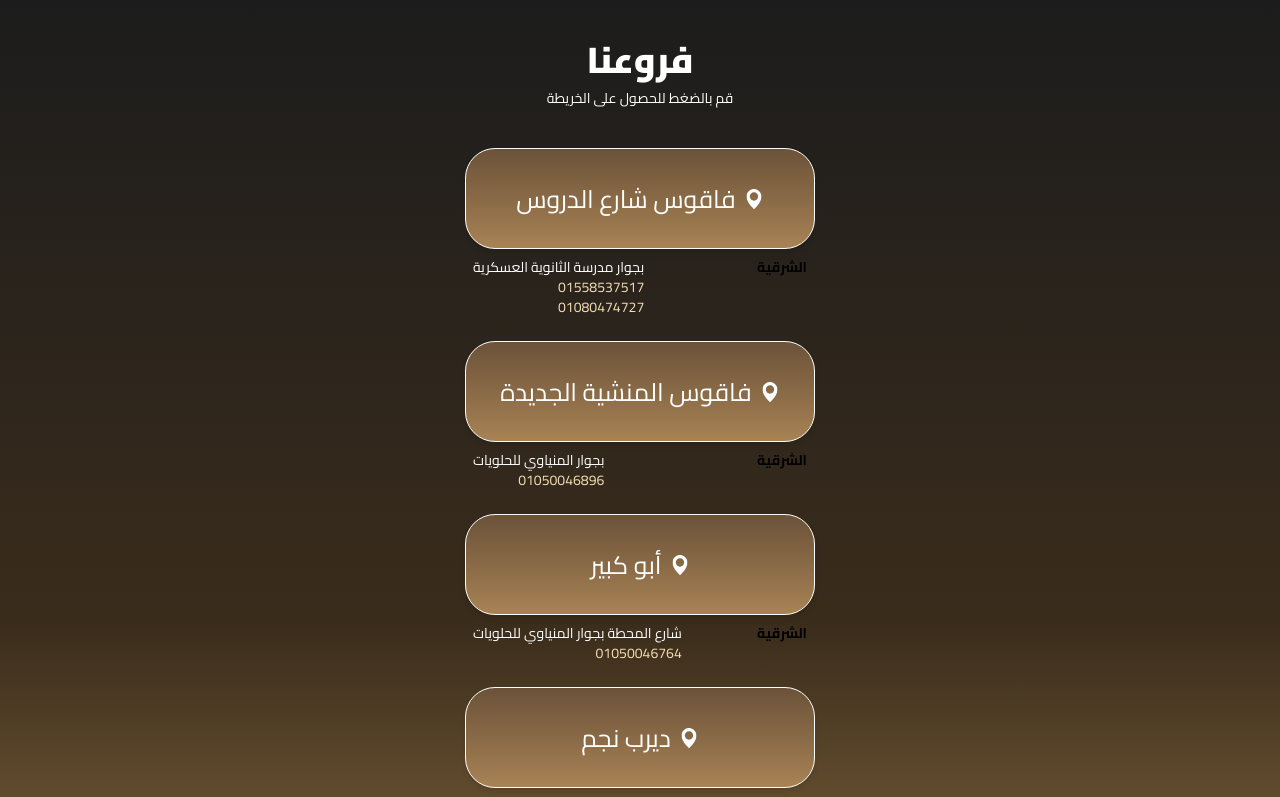
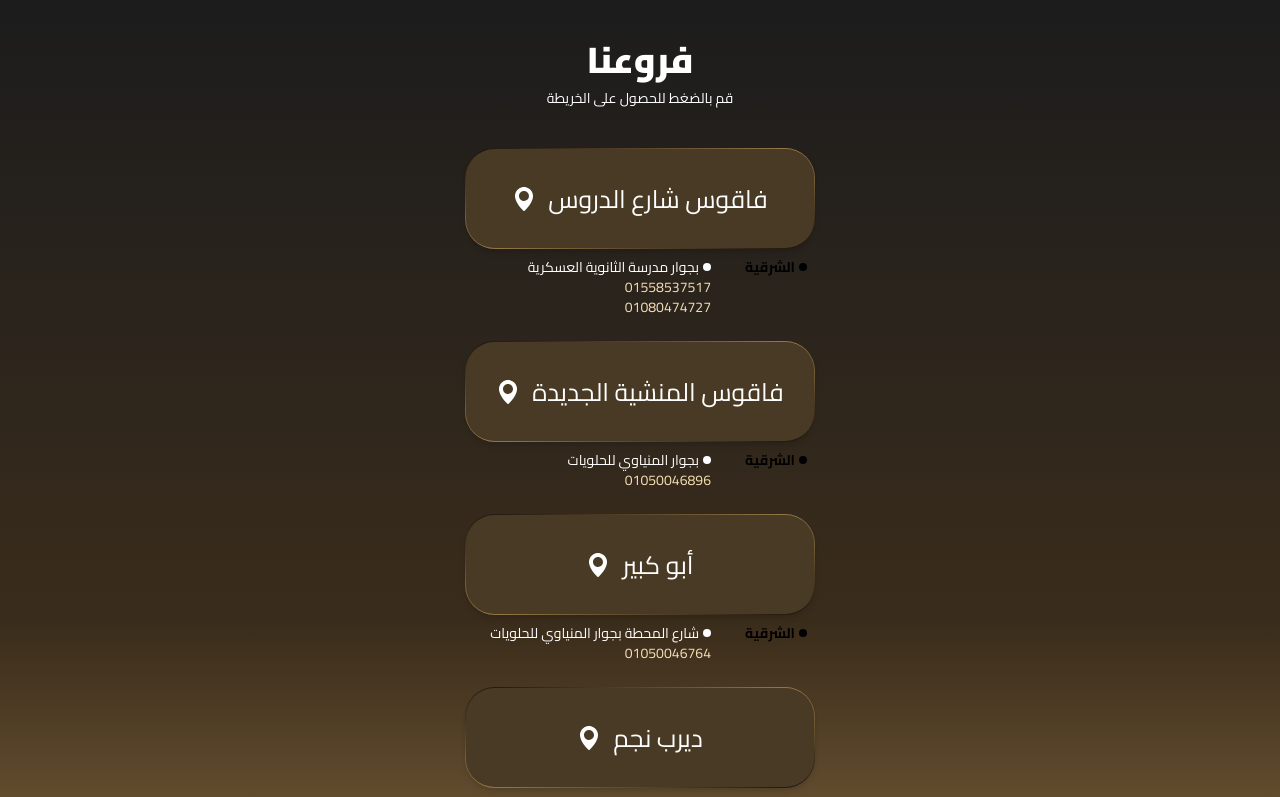
Before and after one commit to heshammmsaifff/soltan-qr, a Next.js app: page /about in a window 1280 px wide. Shown: the top 797 px of the page. Built offline with nearby package versions, Linux system fonts and the light colour scheme.

Commit message:
edit button border

```diff
--- a/pages/about.js
+++ b/pages/about.js
@@ -1,3 +1,5 @@
+import { motion } from "framer-motion";
+
 export default function About() {
   const branches = [
     {
@@ -46,42 +48,54 @@ export default function About() {
 
   return (
     <div className="min-h-screen bg-gradient-to-b from-[#1c1c1c] via-[#3a2c1b] to-[#d1a562] font-[Cairo] px-6 py-10">
-      {/* العناوين */}
       <div className="text-center mb-10 text-white">
         <h1 className="text-4xl font-extrabold mb-2">فروعنا</h1>
         <h2 className="text-sm font-medium">قم بالضغط للحصول على الخريطة</h2>
       </div>
 
-      {/* عرض الفروع */}
       <div className="flex flex-col items-center gap-6">
         {branches.map((branch, index) => (
           <div key={index} className="w-full max-w-[350px]">
-            {/* الزر */}
-            <div className="flex items-center justify-center">
+            <motion.div
+              className="flex items-center justify-center"
+              initial={{ scale: 0 }}
+              animate={{ scale: 1 }}
+              transition={{ duration: 0.5, ease: "easeInOut" }}
+            >
               <a
                 href={branch.map}
                 target="_blank"
                 rel="noopener noreferrer"
-                className="w-[380px] h-[101px] rounded-[30px] border border-white opacity-200 p-4 shadow-md
-               bg-gradient-to-b from-[#6b5239] to-[#a88354]
-               flex items-center justify-center gap-2 text-center backdrop-blur-md"
+                className="relative w-[380px] h-[101px] rounded-[30px] p-[1px]
+             bg-gradient-to-tr from-[#A4824C] via-[#1B130B] to-[#A4824C] shadow-md"
               >
+                <div
+                  className="w-full h-full rounded-[28px]
+                  bg-[#493A25] flex items-center justify-center gap-3 text-center"
+                >
+                  <span className="text-[25px] text-white">{branch.name}</span>
                   <img
                     src="/location-pin.svg"
                     alt="Location"
-                  className="w-5 h-5"
+                    className="w-6 h-6"
                   />
-                <span className="text-[25px] text-white">{branch.name}</span>
+                </div>
               </a>
+            </motion.div>
+
+            <div className="flex mt-2 px-2 gap-4">
+              <div className="flex items-start min-w-[80px]">
+                <p className="text-sm font-bold text-black flex items-center gap-1">
+                  <span className="w-2 h-2 bg-black rounded-full inline-block"></span>
+                  {branch.governorate}
+                </p>
               </div>
 
-            {/* المحافظة والعنوان وأرقام الموبايل */}
-            <div className="flex justify-between mt-2 px-2">
-              <p className="text-sm font-bold text-black">
-                {branch.governorate}
+              <div className="flex flex-col text-right flex-1">
+                <p className="text-sm text-white flex items-center gap-1">
+                  <span className="w-2 h-2 bg-white rounded-full inline-block"></span>
+                  {branch.address}
                 </p>
-              <div className="flex flex-col text-right">
-                <p className="text-sm text-white">{branch.address}</p>
                 {branch.phones.map((phone, idx) => (
                   <a
                     key={idx}
```
Lines whose indentation alone changed are shown as unchanged.
